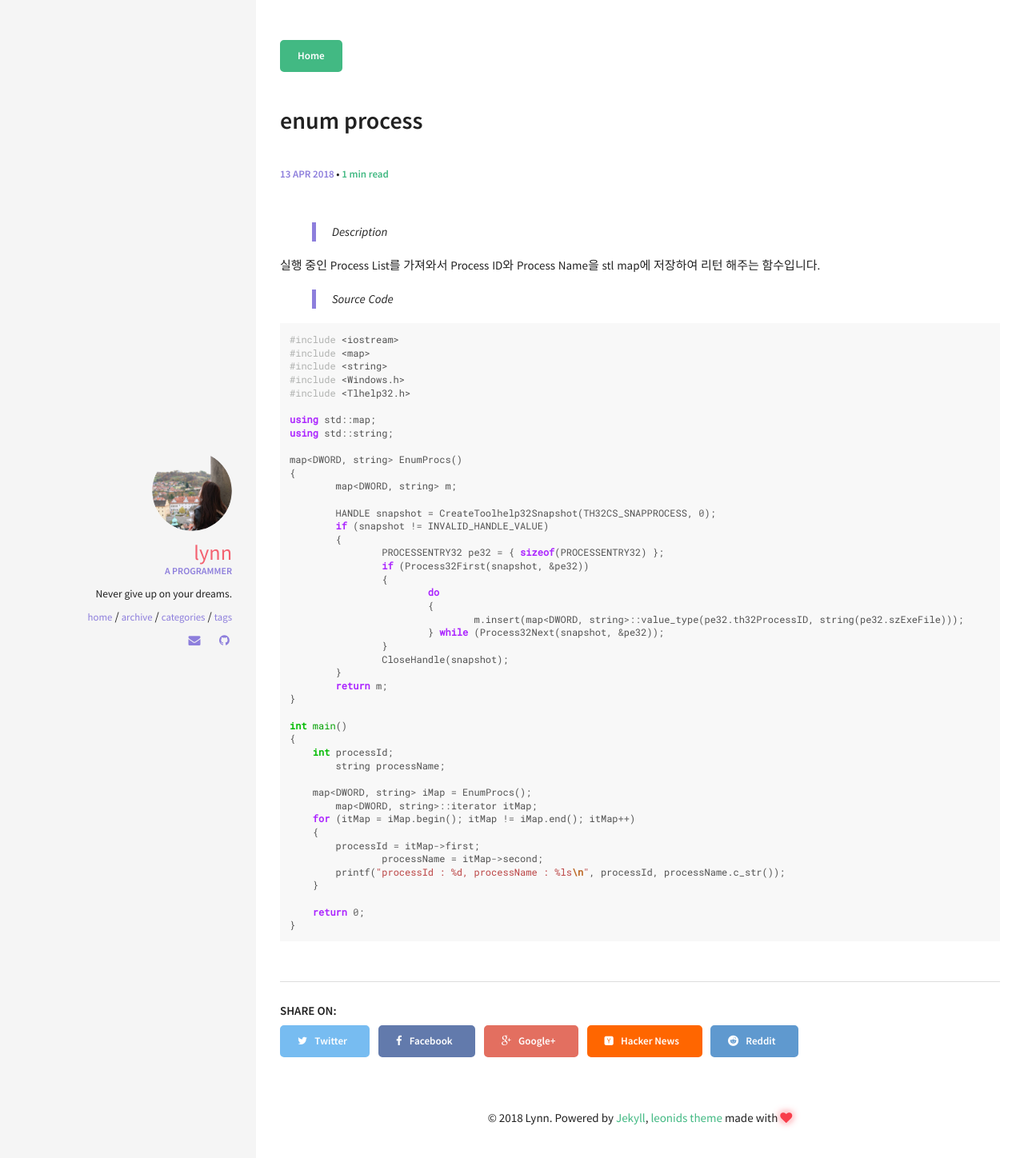
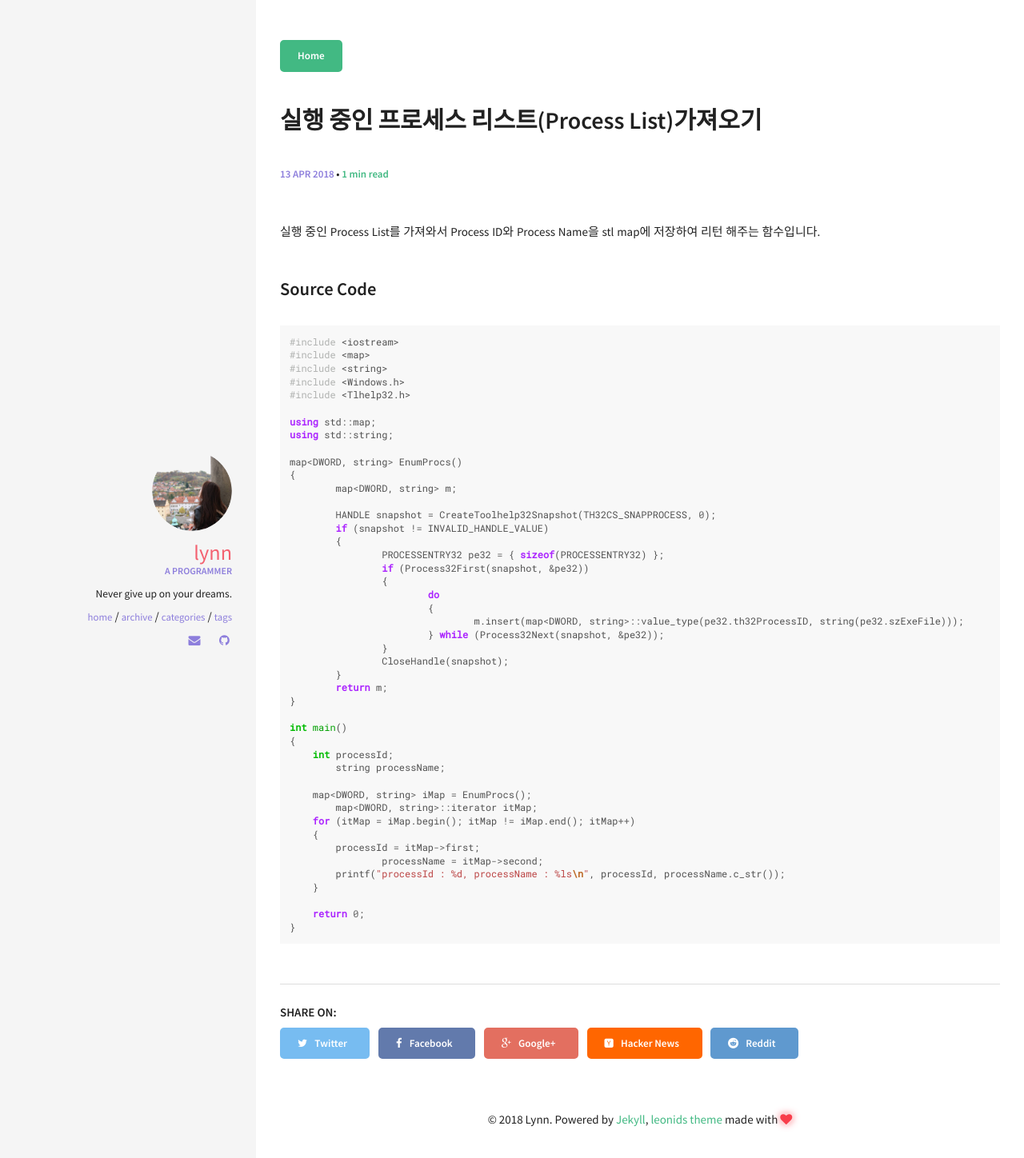
Before and after one commit to LynnBaek/LynnBaek, a Jekyll site: the page built from _posts/2018-04-13-enum-process.md, in a window 1280 px wide. Shown: the top 1448 px of the page at 80% size. Built offline with Jekyll 4.4.1, drawn with Linux system fonts in a browser that asks for light colours.

Commit message:
enum-process commit

````diff
--- a/_posts/2018-04-13-enum-process.md
+++ b/_posts/2018-04-13-enum-process.md
@@ -1,19 +1,18 @@
 ---
 layout: post
-title: "enum process"
+title: "실행 중인 프로세스 리스트(Process List)가져오기"
+excerpt: "실행 중인 Process List를 가져와서 Process ID와 Process Name을 stl map에 저장하여 리턴 해주는 함수입니다."
 date: 2018-04-13 13:49:00
 categories: [C/C++]
 tag: C++, ProcessList
 comments: true
 ---
 
-> Description
-
 실행 중인 Process List를 가져와서 Process ID와 Process Name을 stl map에 저장하여 리턴 해주는 함수입니다.
 
 
 
-> Source Code
+### Source Code
 
 ```c++
 #include <iostream>
````
